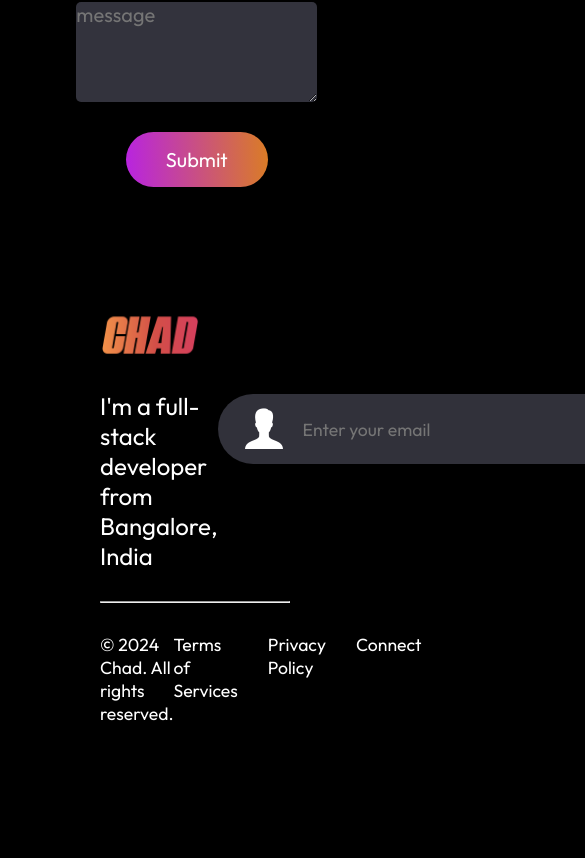
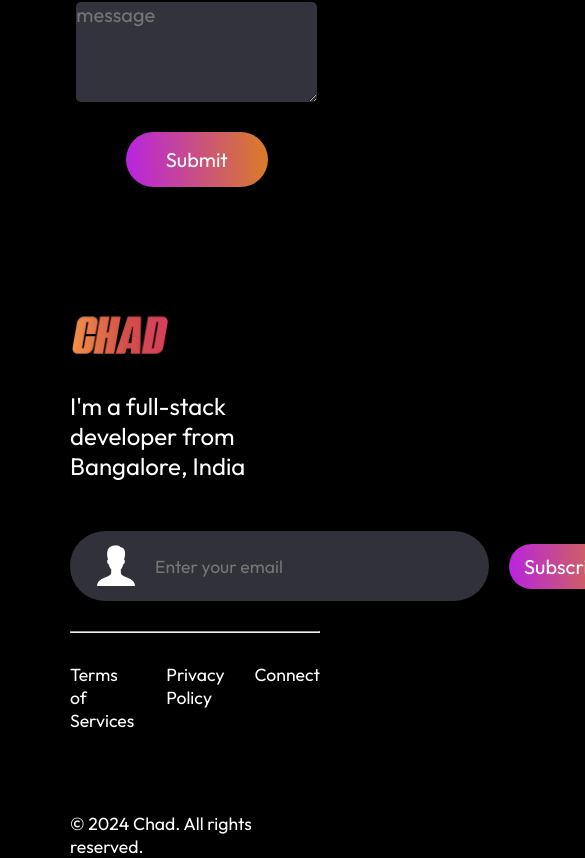
Before and after one commit to Vinay-webDev/React-portfolio1, a React (Vite) app: page / in a window 390 px wide. Shown: the part 6265-7123 px from the top of the page, 585 px wide, since content can reach past the window. Before the commit the page ends 7047 px from the top, so only its background shows below. Built offline with nearby package versions, Linux system fonts and the light colour scheme.

Commit message:
Footer mobile responsive styling

```diff
--- a/src/components/Footer/Footer.css
+++ b/src/components/Footer/Footer.css
@@ -59,3 +59,17 @@
     font-size: 1em;
     margin-bottom: 80px;
 }
+/*=================mobile responsive styling============*/
+@media(max-width: 768px){
+    .footer{
+        margin: 50px 70px;
+    }
+    .footer-top{
+        flex-direction: column;
+        gap: 50px;
+    }
+    .footer-bottom{
+        display: flex;
+        flex-direction: column-reverse;
+    }
+}
```
